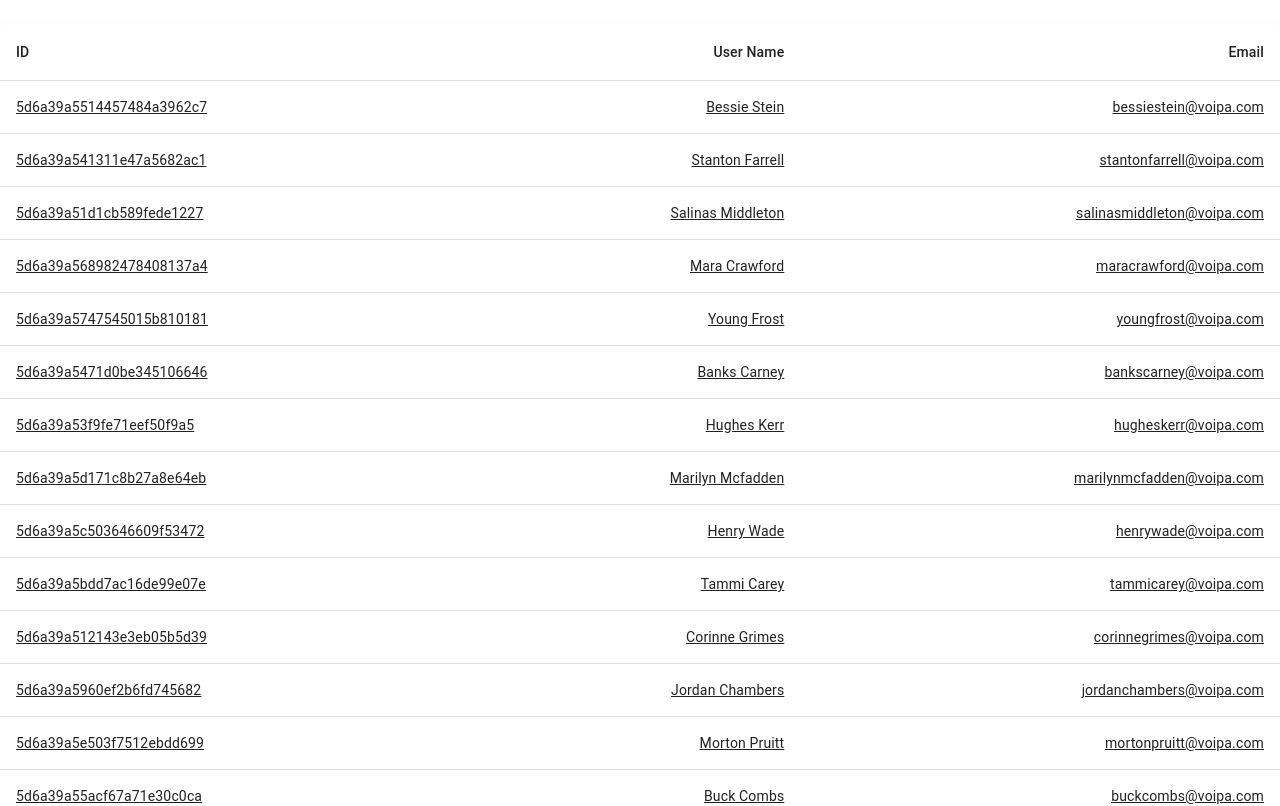
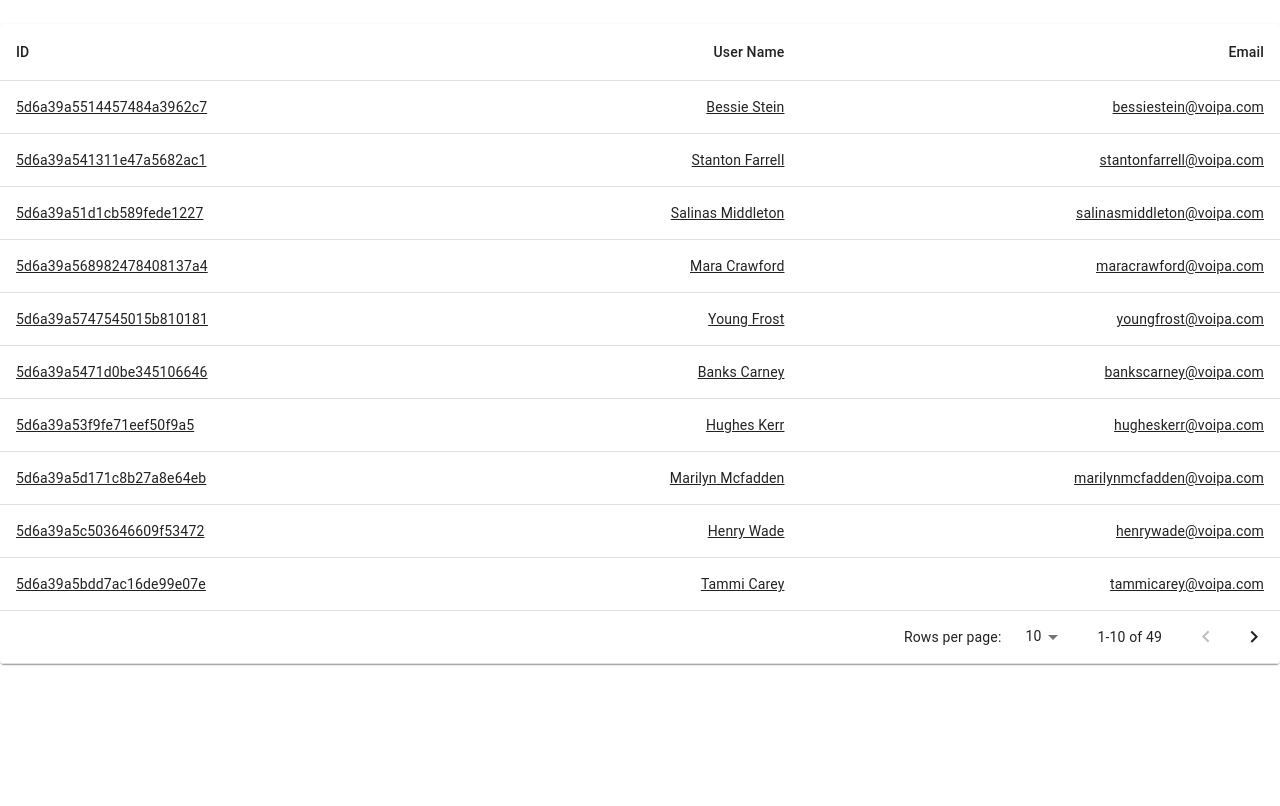
Before and after one commit to wwv/react-app, a React (Create React App) app: page /users/page/1 in a window 1280 px wide. Shown: the top 806 px of the page. Built offline with nearby package versions, Linux system fonts and the light colour scheme.

Commit message:
loading & pagination

```diff
--- a/src/api.js
+++ b/src/api.js
@@ -8,7 +8,7 @@ function resolveRoute(route, params) {
 
 export default class Api {
     static fetch(route, params) {
-        return axios.get(resolveRoute(route, params))
+        return axios.get(resolveRoute(route, params)).then(response => new Promise(resolve => setTimeout(() => resolve(response), 2000)))
     }
 
     static save(route, params) {
--- /dev/null
+++ b/src/components/loading.js
@@ -0,0 +1,9 @@
+import React from 'react';
+import CircularProgress from '@material-ui/core/CircularProgress';
+
+const Loading = () => (
+    <div style={{textAlign: 'center', width: '100%'}}>
+        <CircularProgress />
+    </div>
+)
+export default Loading;
--- a/src/components/user-list.js
+++ b/src/components/user-list.js
@@ -4,19 +4,32 @@ import TableBody from '@material-ui/core/TableBody';
 import TableCell from '@material-ui/core/TableCell';
 import TableHead from '@material-ui/core/TableHead';
 import TableRow from '@material-ui/core/TableRow';
+import TableFooter from "@material-ui/core/TableFooter";
+import TablePagination from "@material-ui/core/TablePagination";
 import Snackbar from '@material-ui/core/Snackbar';
 import { Link } from "react-router-dom";
 import { connect } from 'react-redux';
 import {initialState, USER_LIST_REQUEST} from "../sagas/UserListSaga";
+import Loading from "./loading";
 
 class UserList extends React.Component {
     componentDidMount() {
         this.props.fetchUserList();
     }
 
+    handleChangePage(event, page) {
+        this.props.history.push('/users/page/' + (page + 1));
+    }
+
     render() {
         const {fetching, data, error} = this.props;
-        return (
+        const page = this.props.match.params.page - 1;
+        const rowsPerPage = 10;
+
+        return fetching ? (
+            <Loading />
+        ) : (
+            <div>
             <Table>
                 <TableHead>
                     <TableRow>
@@ -28,7 +41,7 @@ class UserList extends React.Component {
                 <TableBody>
                     {error ? (
                         <Snackbar open={true} message={error}/>
-                    ) : data.map(row => {
+                    ) : data.slice(page * rowsPerPage, page * rowsPerPage + rowsPerPage).map(row => {
                         return (
                             <TableRow key={row.name}
                                       hover
@@ -44,7 +57,25 @@ class UserList extends React.Component {
                         )
                     })}
                 </TableBody>
+                <TableFooter>
+                    <TableRow>
+                        <TablePagination
+                            colSpan={3}
+                            count={data.length}
+                            rowsPerPage={10}
+                            page={page}
+                            SelectProps={{
+                                inputProps: { 'aria-label': 'rows per page' },
+                                native: true,
+                            }}
+                            onChangePage={this.handleChangePage.bind(this)}
+                        />
+                    </TableRow>
+                </TableFooter>
             </Table>
+            </div>
+
+
         )
     }
 }
```
